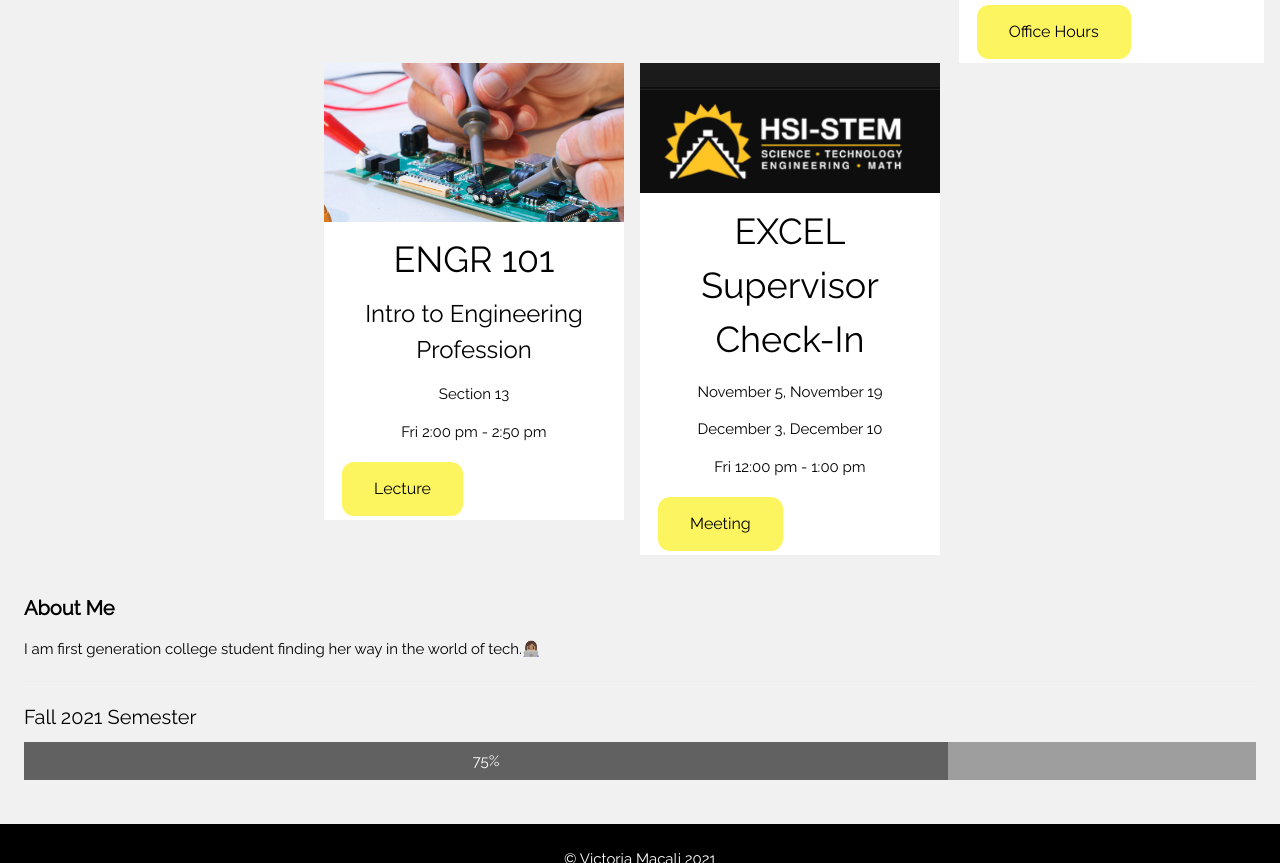
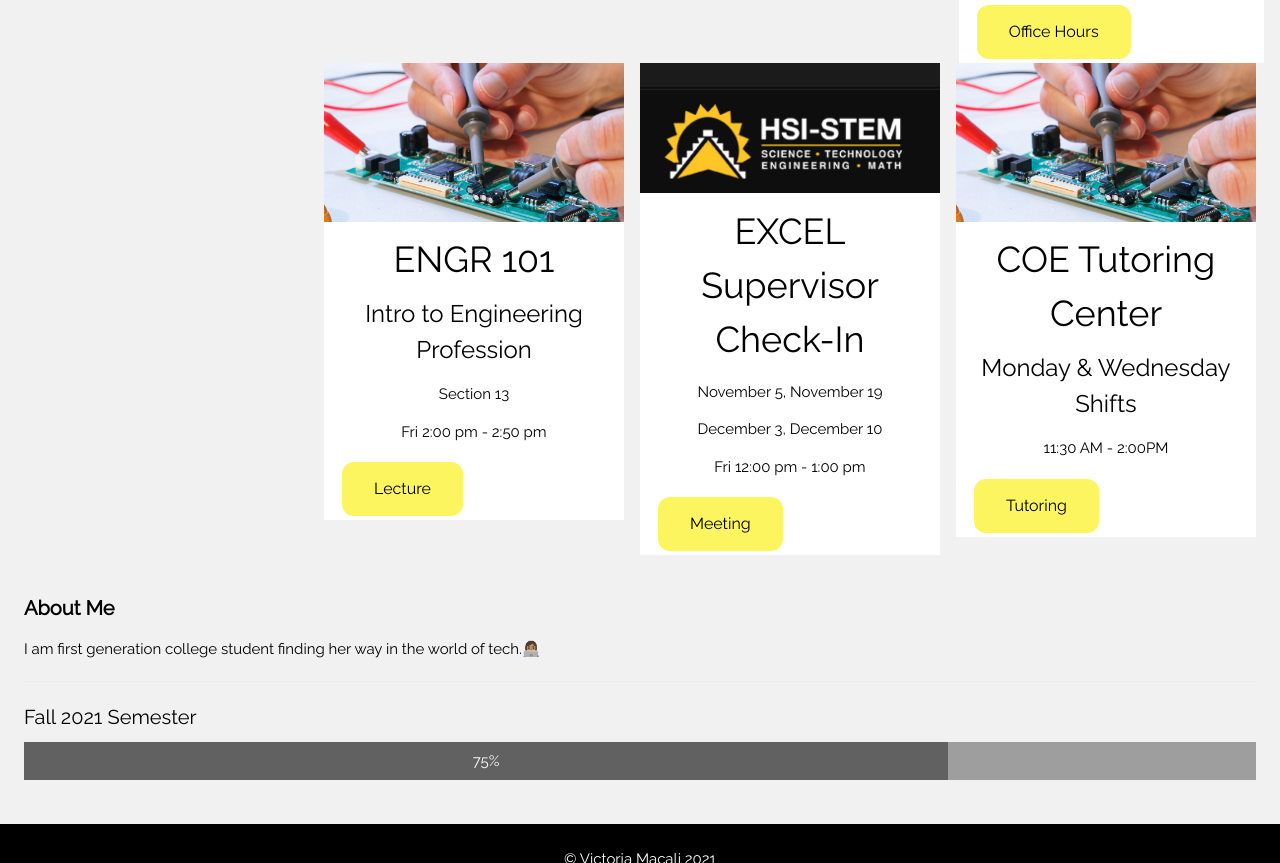
Before and after one commit to victoriamacali/zoomlinks, a plain HTML site: page index.html in a window 1280 px wide. Shown: the part 1144-2007 px from the top of the page. Drawn offline with nearby package versions, Linux system fonts and the light colour scheme.

Commit message:
Update index.html

```diff
--- a/index.html
+++ b/index.html
@@ -163,6 +163,17 @@ body,h1,h2,h3,h4,h5,h6 {font-family: "Raleway", sans-serif}
         </div>
       </div>
 
+      <div class="w3-third w3-container w3-margin-bottom">
+        <img src="images/101.png" alt="101" style="width:100%" class="w3-hover-opacity">
+        <div class="w3-container w3-white" class="filterDiv major">
+            <h1 class="w3-center">COE Tutoring Center</h1>
+            <h3 class="w3-center"> Monday & Wednesday Shifts </h3>
+            <p class="w3-center"></p>
+            <p class="title - w3-center"> 11:30 AM - 2:00PM </p>
+            <a href= "https://csulb.zoom.us/j/7929375312" class="button w3-center">Tutoring</a>
+        </div>
+      </div>
+
     </div>
 
   </div>
```
